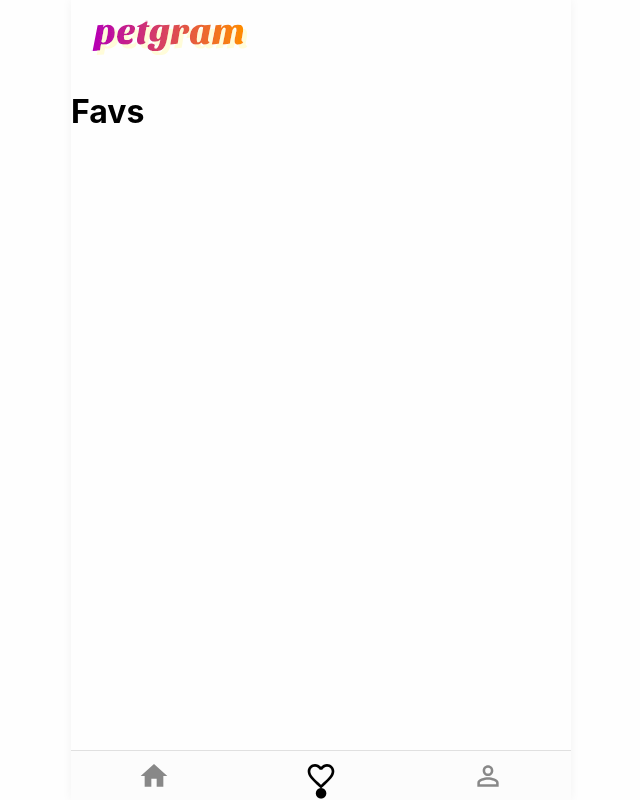
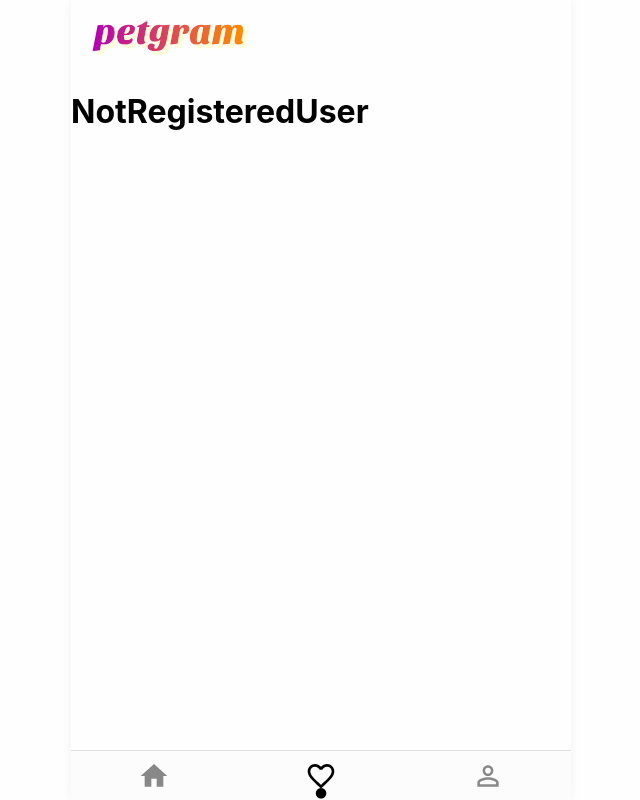
Before and after one commit to RodoPZ/Petgram, a React app: page /favs in a window 1280 px wide. Before the commit this address had no page. Shown: the whole page, without its empty margins (319-959 px from the left). Built offline with nearby package versions, Linux system fonts and the light colour scheme.

Commit message:
using react context and fixed routes

```diff
--- /dev/null
+++ b/src/Context.jsx
@@ -0,0 +1,14 @@
+import React, { createContext, useState } from "react";
+export const AppContext = createContext(null);
+
+export const AppProvider = ({ children }) => {
+  const [isAuth, setIsAuth] = useState(false);
+  const value = {
+    isAuth,
+    activateAuth: () => {
+      setIsAuth(true);
+    },
+  };
+
+  return <AppContext.Provider value={value}>{children}</AppContext.Provider>;
+};
--- a/src/app.jsx
+++ b/src/app.jsx
@@ -1,4 +1,4 @@
-import React from "react";
+import React, { useContext } from "react";
 import { NavBar } from "./components/NavBar";
 import { GlobalStyle } from "./styles/GlobalStyles";
 import { Home } from "./components/pages/Home";
@@ -8,37 +8,28 @@ import { Detail } from "./components/pages/Detail";
 import { Favs } from "./components/pages/Favs";
 import { User } from "./components/pages/User";
 import { NotRegisteredUser } from "./components/pages/NotRegisteredUser";
-
-const UserLogged = ({ children }) => {
-  return children({ isAuth: true });
-};
+import { AppContext } from "./Context";
 
 export const APP = () => {
+  const Context = useContext(AppContext);
   return (
     <>
       <BrowserRouter>
         <GlobalStyle />
         <Logo />
         <Routes>
-          <Route path="/" element={<Home />} />
           <Route path="/pet/:id" element={<Home />} />
           <Route path="/detail/:id" element={<Detail />} />
+          <Route path="/" element={<Home />} />
+          <Route
+            path="/favs"
+            element={Context.isAuth ? <Favs /> : <NotRegisteredUser />}
+          />
+          <Route
+            path="/user"
+            element={Context.isAuth ? <User /> : <NotRegisteredUser />}
+          />
         </Routes>
-        <UserLogged>
-          {({ isAuth }) =>
-            isAuth ? (
-              <Routes>
-                <Route path="/favs" element={<Favs />} />
-                <Route path="/user" element={<User />} />
-              </Routes>
-            ) : (
-              <Routes>
-                <Route path="/favs" element={<NotRegisteredUser />} />
-                <Route path="/user" element={<NotRegisteredUser />} />
-              </Routes>
-            )
-          }
-        </UserLogged>
         <NavBar />
       </BrowserRouter>
     </>
--- a/src/index.jsx
+++ b/src/index.jsx
@@ -2,6 +2,7 @@ import React from "react";
 import ReactDOM from "react-dom/client";
 import { APP } from "./app.jsx";
 import { ApolloClient, InMemoryCache, ApolloProvider } from "@apollo/client";
+import { AppProvider } from "./Context.jsx";
 
 const client = new ApolloClient({
   uri: "https://petsgram-server-mappedev-339gmifsh.vercel.app/graphql",
@@ -9,5 +10,10 @@ const client = new ApolloClient({
 });
 
 const root = ReactDOM.createRoot(document.getElementById("app"));
-const element = <APP />;
-root.render(<ApolloProvider client={client}>{element}</ApolloProvider>);
+root.render(
+  <AppProvider>
+    <ApolloProvider client={client}>
+      <APP />
+    </ApolloProvider>
+  </AppProvider>
+);
```
